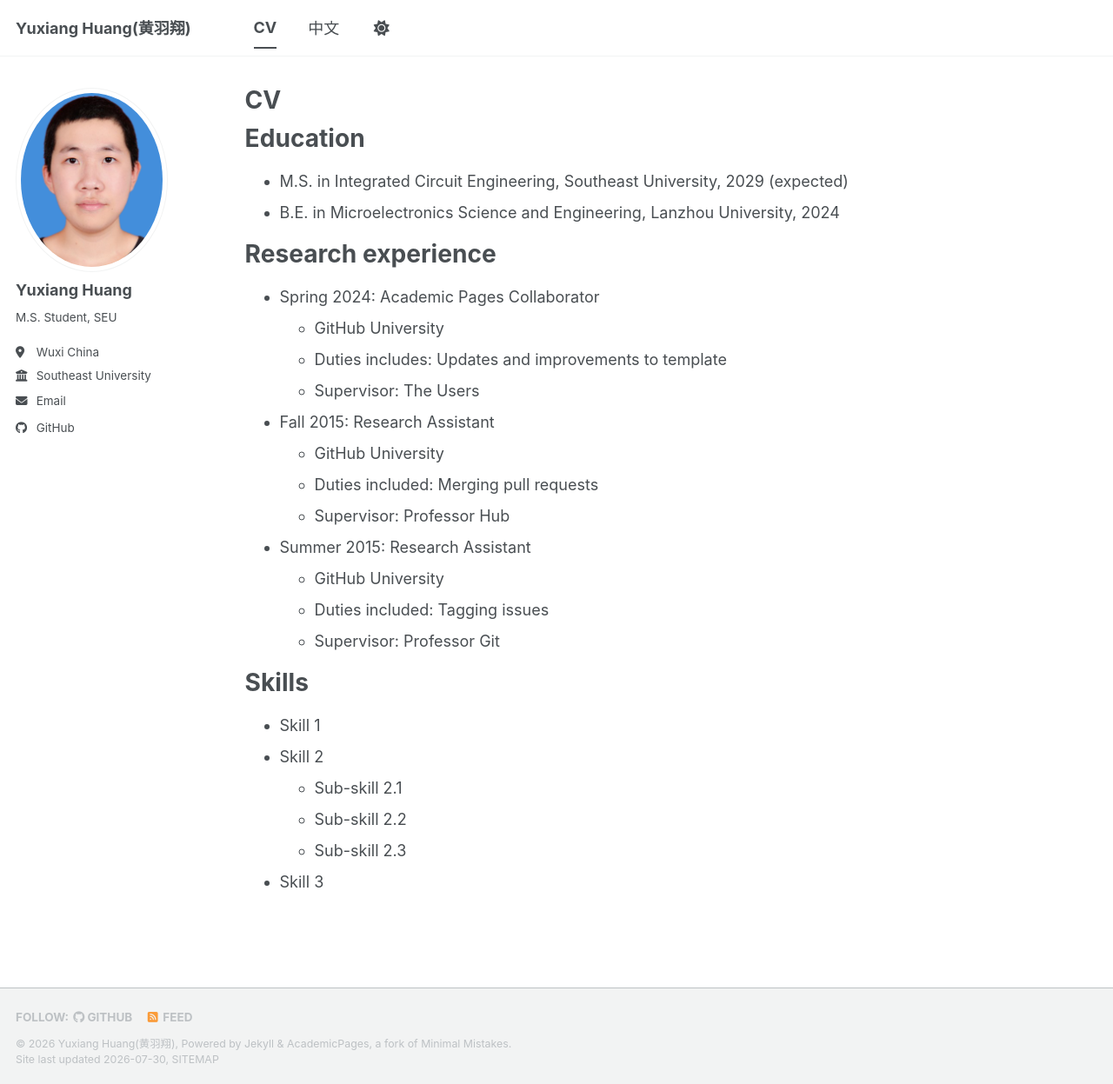
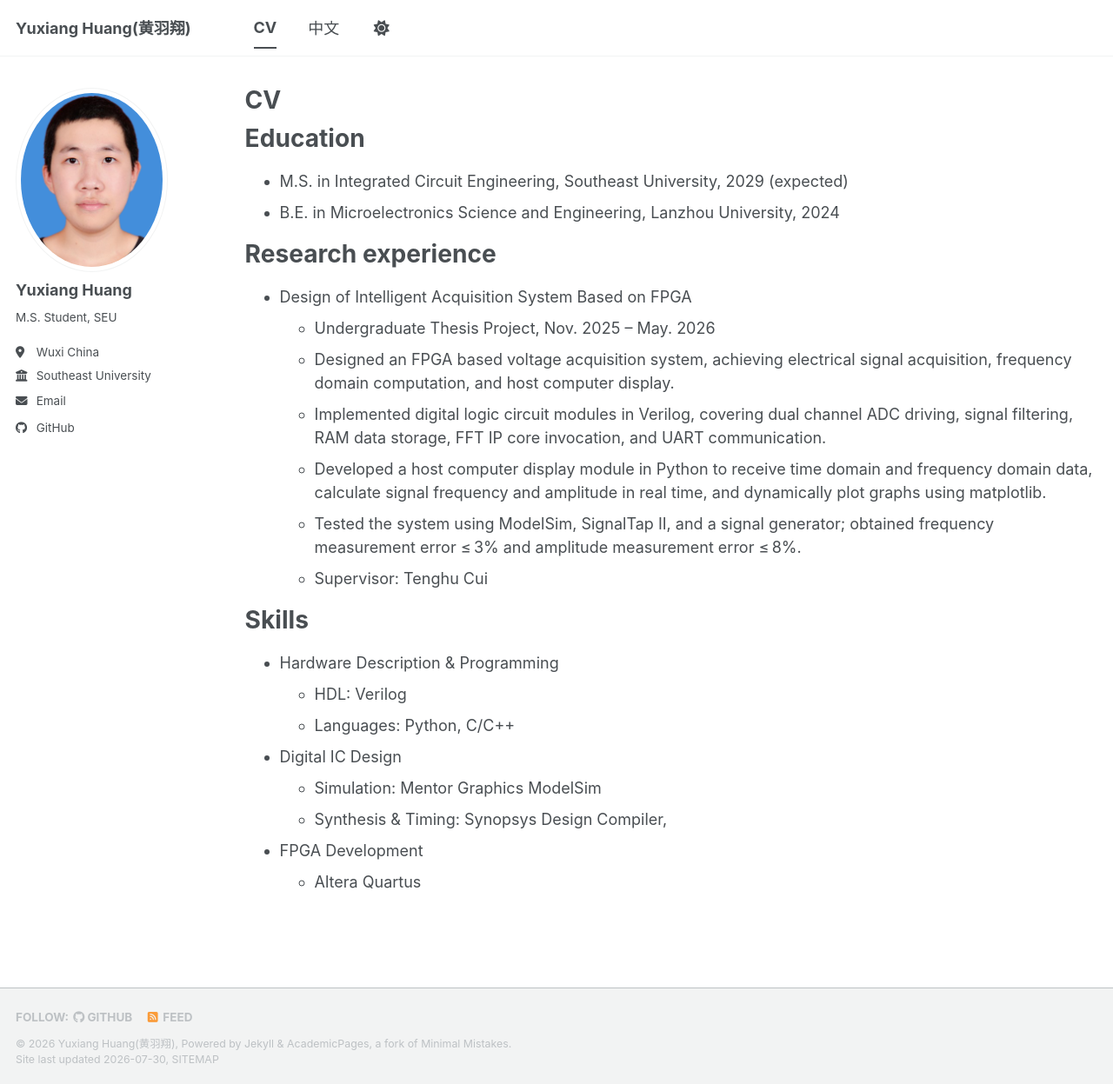
Before and after one commit to yx-huang-cn/yx-huang-cn.github.io, a Jekyll site: the page built from _pages/cv.md, in a window 1280 px wide and 1247 px high. Shown: the whole window at 87% size. Built offline with Jekyll 4.4.1, drawn with Linux system fonts in a browser that asks for light colours; a style sheet for code colours, icons or effects is not loaded.

Commit message:
Update cv.md

```diff
--- a/_pages/cv.md
+++ b/_pages/cv.md
@@ -14,28 +14,25 @@ Education
 * M.S. in Integrated Circuit Engineering, Southeast University, 2029 (expected)
 * B.E. in Microelectronics Science and Engineering, Lanzhou University, 2024
 
+
 Research experience
 ======
-* Spring 2024: Academic Pages Collaborator
-  * GitHub University
-  * Duties includes: Updates and improvements to template
-  * Supervisor: The Users
+* Design of Intelligent Acquisition System Based on FPGA
+  * Undergraduate Thesis Project, Nov. 2025 – May. 2026
+  * Designed an FPGA based voltage acquisition system, achieving electrical signal acquisition, frequency domain computation, and host computer display.
+  * Implemented digital logic circuit modules in Verilog, covering dual channel ADC driving, signal filtering, RAM data storage, FFT IP core invocation, and UART communication.
+  * Developed a host computer display module in Python to receive time domain and frequency domain data, calculate signal frequency and amplitude in real time, and dynamically plot graphs using matplotlib.
+  * Tested the system using ModelSim, SignalTap II, and a signal generator; obtained frequency measurement error ≤ 3% and amplitude measurement error ≤ 8%.
+  * Supervisor: Tenghu Cui
 
-* Fall 2015: Research Assistant
-  * GitHub University
-  * Duties included: Merging pull requests
-  * Supervisor: Professor Hub
-
-* Summer 2015: Research Assistant
-  * GitHub University
-  * Duties included: Tagging issues
-  * Supervisor: Professor Git
 
 Skills
 ======
-* Skill 1
-* Skill 2
-  * Sub-skill 2.1
-  * Sub-skill 2.2
-  * Sub-skill 2.3
-* Skill 3
+* Hardware Description & Programming
+  * HDL: Verilog
+  * Languages: Python, C/C++
+* Digital IC Design
+  * Simulation: Mentor Graphics ModelSim
+  * Synthesis & Timing: Synopsys Design Compiler,
+* FPGA Development
+  * Altera Quartus
```
